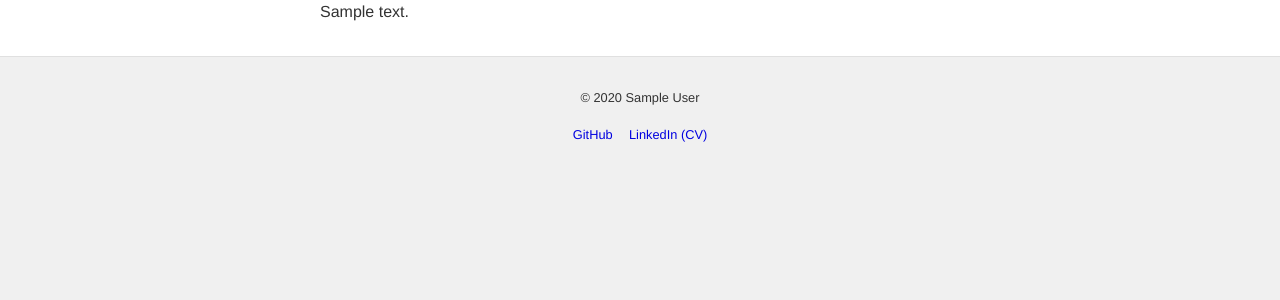
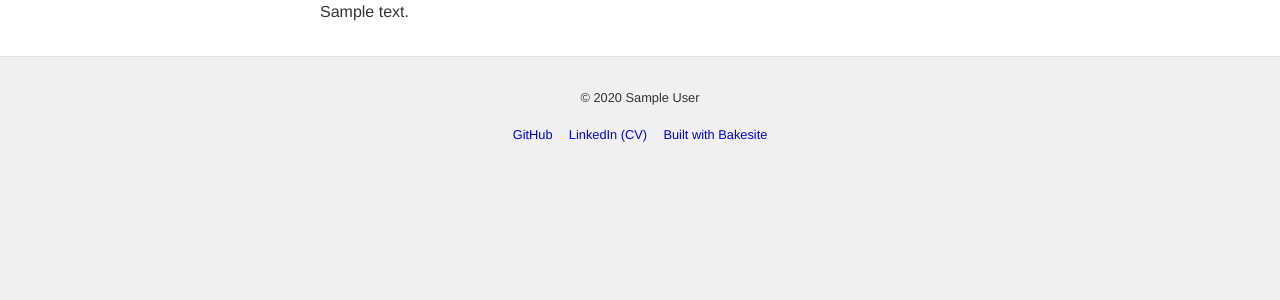
Before and after one commit to andrewgy8/bakesite, a Python web app: template src/bakesite/layouts/basic/templates/page.html in a window 1280 px wide. Shown: the part 49-349 px from the top of the page. Run offline with Jinja, Linux system fonts and the light colour scheme; the template is opened without the code that fills it: most values are stand-ins (such as "Sample title", 1, 10 or a date in 2020); some libraries are stand-ins or nearby versions.

Commit message:
Add built with bakesite

```diff
--- a/src/bakesite/layouts/basic/templates/page.html
+++ b/src/bakesite/layouts/basic/templates/page.html
@@ -41,6 +41,7 @@
 <p>
     <a href={{ github_url }}>GitHub</a>
     <a href={{ linkedin_url }}>LinkedIn (CV)</a>
+    <a href="https://github.com/andrewgy8/bakesite">Built with Bakesite</a>
 </p>
 </section>
 </footer>
```
